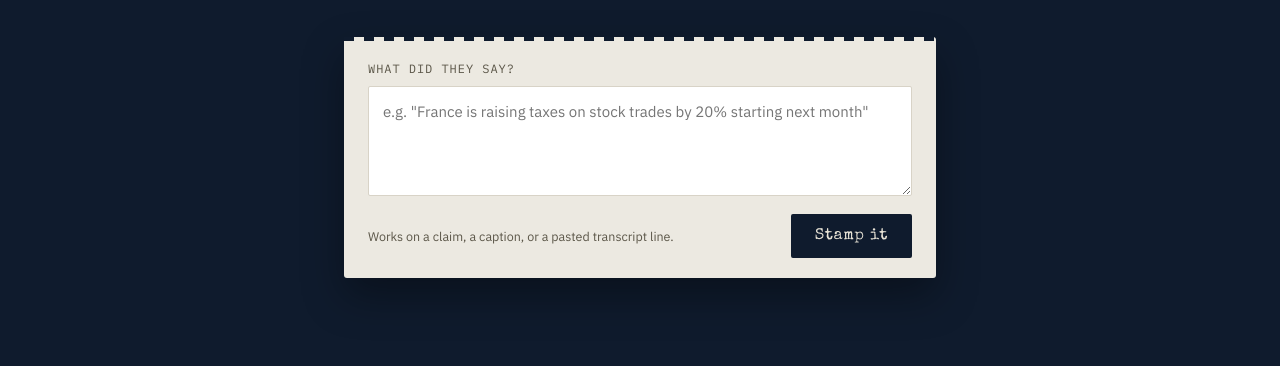
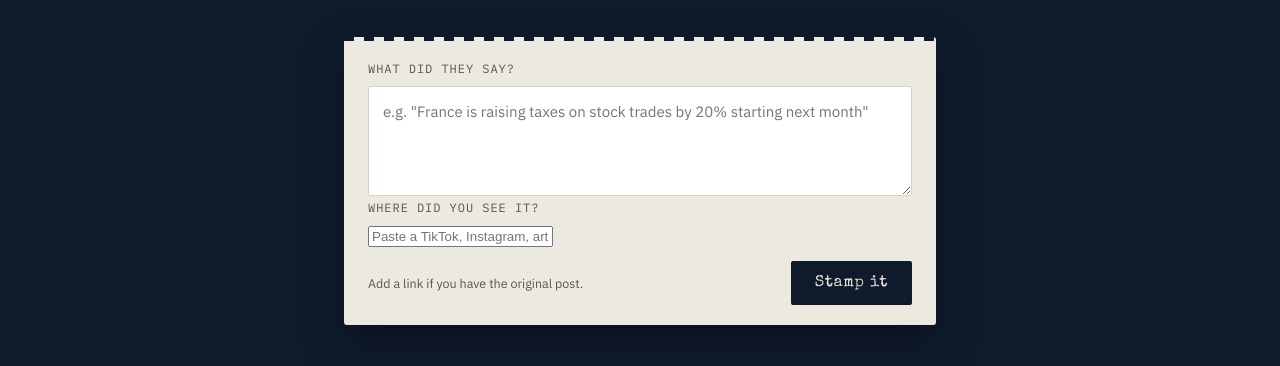
Before and after one commit to dhanishthaark/stamp-it-fact-checker, a website: page fact-checker/public/index.html in a window 1280 px wide. Shown: the part 372-738 px from the top of the page. Drawn offline with nearby package versions, Linux system fonts and the light colour scheme.

Commit message:
Update index.html
updated index.html to include the 'Where did you see it?' prompt box for a link.

```diff
--- a/fact-checker/public/index.html
+++ b/fact-checker/public/index.html
@@ -4,11 +4,14 @@
 <meta charset="UTF-8" />
 <meta name="viewport" content="width=device-width, initial-scale=1.0" />
 <title>Stamp It — Finfluencer Fact Checker</title>
+
 <link rel="preconnect" href="https://fonts.googleapis.com">
 <link rel="preconnect" href="https://fonts.gstatic.com" crossorigin>
 <link href="https://fonts.googleapis.com/css2?family=Special+Elite&family=IBM+Plex+Mono:wght@400;500;600&family=IBM+Plex+Sans:wght@400;500;600;700&display=swap" rel="stylesheet">
+
 <link rel="stylesheet" href="style.css">
 </head>
+
 <body>
 
 <div class="ticker" aria-hidden="true">
@@ -27,26 +30,65 @@
 </div>
 
 <main class="wrap">
+
   <header class="hero">
     <p class="eyebrow">Fact Checker</p>
-    <h1>Screenshotted a claim?<br>Stamp it before you believe it.</h1>
-    <p class="sub">Paste what a finfluencer said — a caption, a claim, a line from a transcript — and get a straight answer: true, false, or misleading. In plain English, not a Wikipedia page.</p>
+
+    <h1>
+      Screenshotted a claim?<br>
+      Stamp it before you believe it.
+    </h1>
+
+    <p class="sub">
+      Paste what a finfluencer said — a caption, a claim, a line from a transcript — and get a straight answer: true, false, or misleading. In plain English, not a Wikipedia page.
+    </p>
   </header>
 
   <section class="input-card">
+
     <label for="claim">What did they say?</label>
-    <textarea id="claim" placeholder="e.g. &quot;France is raising taxes on stock trades by 20% starting next month&quot;" maxlength="4000"></textarea>
+
+    <textarea
+      id="claim"
+      placeholder="e.g. &quot;France is raising taxes on stock trades by 20% starting next month&quot;"
+      maxlength="4000"
+    ></textarea>
+
+    <label for="sourceUrl" class="source-label">
+      Where did you see it?
+    </label>
+
+    <input
+      id="sourceUrl"
+      class="url-input"
+      type="url"
+      placeholder="Paste a TikTok, Instagram, article or other link (optional)"
+    />
+
     <div class="input-row">
-      <span class="hint">Works on a claim, a caption, or a pasted transcript line.</span>
+
+      <span class="hint">
+        Add a link if you have the original post.
+      </span>
+
       <button id="checkBtn" type="button">
         <span class="btn-label">Stamp it</span>
       </button>
+
     </div>
+
   </section>
 
-  <section id="result" class="result" hidden aria-live="polite"></section>
+  <section
+    id="result"
+    class="result"
+    hidden
+    aria-live="polite"
+  ></section>
+
 </main>
 
 <script src="script.js"></script>
+
 </body>
 </html>
```
